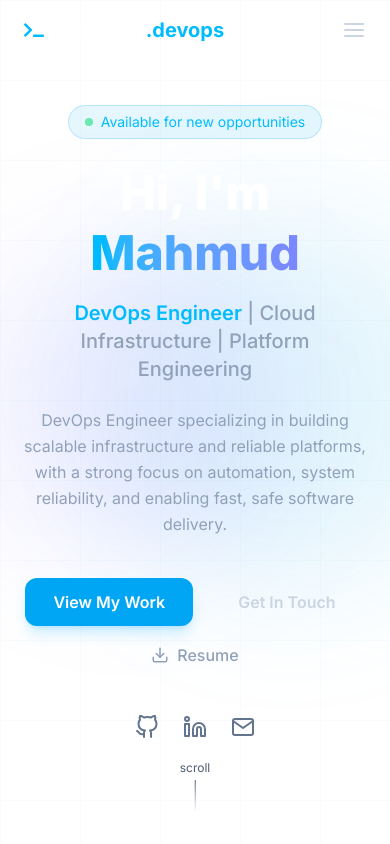
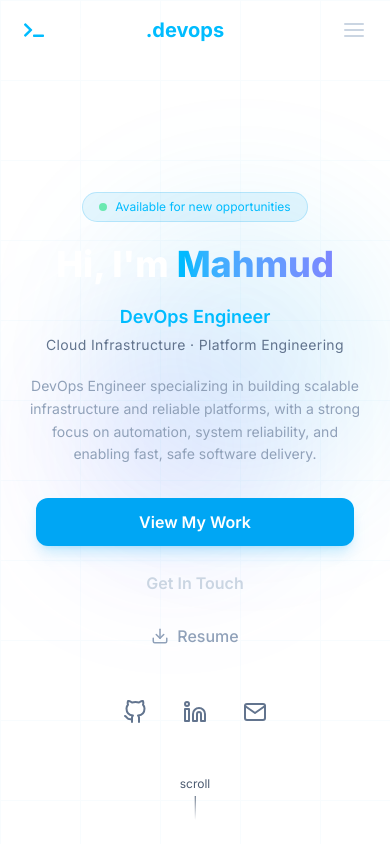
Before and after one commit to mahmud-arif/mahmud-arif.github.io, a Next.js app: page / in a window 390 px wide. Shown: the top 844 px of the page. Built offline with nearby package versions, Linux system fonts and the light colour scheme.

Commit message:
improve hero mobile layout

```diff
--- a/src/components/Hero.tsx
+++ b/src/components/Hero.tsx
@@ -6,12 +6,12 @@ export default function Hero() {
   return (
     <section
       id="hero"
-      className="relative min-h-screen flex items-center justify-center overflow-hidden"
+      className="relative min-h-screen flex items-center justify-center overflow-hidden pt-20 md:pt-0"
     >
       {/* Gradient background blobs */}
       <div className="absolute inset-0 -z-10">
-        <div className="absolute top-1/4 left-1/4 w-96 h-96 bg-sky-500/10 rounded-full blur-3xl" />
-        <div className="absolute bottom-1/3 right-1/4 w-80 h-80 bg-indigo-500/10 rounded-full blur-3xl" />
+        <div className="absolute top-1/4 left-1/4 w-72 h-72 md:w-96 md:h-96 bg-sky-500/10 rounded-full blur-3xl" />
+        <div className="absolute bottom-1/3 right-1/4 w-60 h-60 md:w-80 md:h-80 bg-indigo-500/10 rounded-full blur-3xl" />
         {/* Grid lines */}
         <div
           className="absolute inset-0 opacity-[0.03]"
@@ -23,13 +23,13 @@ export default function Hero() {
         />
       </div>
 
-      <div className="max-w-6xl mx-auto px-6 text-center">
+      <div className="max-w-6xl mx-auto px-5 md:px-6 text-center w-full">
         {/* Badge */}
         <motion.div
           initial={{ opacity: 0, y: -10 }}
           animate={{ opacity: 1, y: 0 }}
           transition={{ delay: 0.1 }}
-          className="inline-flex items-center gap-2 bg-sky-500/10 border border-sky-500/20 text-sky-400 text-sm px-4 py-1.5 rounded-full mb-6"
+          className="inline-flex items-center gap-2 bg-sky-500/10 border border-sky-500/20 text-sky-400 text-xs md:text-sm px-4 py-1.5 rounded-full mb-5 md:mb-6"
         >
           <span className="w-2 h-2 bg-green-400 rounded-full animate-pulse" />
           Available for new opportunities
@@ -40,7 +40,7 @@ export default function Hero() {
           initial={{ opacity: 0, y: 20 }}
           animate={{ opacity: 1, y: 0 }}
           transition={{ delay: 0.2 }}
-          className="text-5xl md:text-7xl font-extrabold text-white mb-4 leading-tight"
+          className="text-4xl sm:text-5xl md:text-7xl font-extrabold text-white mb-4 leading-tight"
         >
           Hi, I&apos;m{" "}
           <span className="bg-gradient-to-r from-sky-400 to-indigo-400 bg-clip-text text-transparent">
@@ -49,23 +49,26 @@ export default function Hero() {
         </motion.h1>
 
         {/* Title */}
-        <motion.p
+        <motion.div
           initial={{ opacity: 0, y: 20 }}
           animate={{ opacity: 1, y: 0 }}
           transition={{ delay: 0.3 }}
-          className="text-xl md:text-2xl text-slate-400 font-medium mb-6"
+          className="mb-5 md:mb-6"
         >
-
-          <span className="text-sky-400 font-semibold">DevOps Engineer</span>{" "}
-          | Cloud Infrastructure | Platform Engineering
-        </motion.p>
+          <p className="text-lg md:text-2xl text-slate-400 font-medium">
+            <span className="text-sky-400 font-semibold">DevOps Engineer</span>
+          </p>
+          <p className="text-sm md:text-base text-slate-500 mt-1 tracking-wide">
+            Cloud Infrastructure · Platform Engineering
+          </p>
+        </motion.div>
 
         {/* Description */}
         <motion.p
           initial={{ opacity: 0, y: 20 }}
           animate={{ opacity: 1, y: 0 }}
           transition={{ delay: 0.4 }}
-          className="max-w-2xl mx-auto text-slate-400 text-base md:text-lg leading-relaxed mb-10"
+          className="max-w-xl mx-auto text-slate-400 text-sm md:text-lg leading-relaxed mb-8 md:mb-10 px-2 md:px-0"
         >
           DevOps Engineer specializing in building scalable infrastructure and reliable platforms, with a strong focus on automation, system reliability, and enabling fast, safe software delivery.
         </motion.p>
@@ -75,24 +78,24 @@ export default function Hero() {
           initial={{ opacity: 0, y: 20 }}
           animate={{ opacity: 1, y: 0 }}
           transition={{ delay: 0.5 }}
-          className="flex flex-wrap items-center justify-center gap-4 mb-12"
+          className="flex flex-col sm:flex-row items-center justify-center gap-3 sm:gap-4 mb-10 md:mb-12 px-4 sm:px-0"
         >
           <a
             href="#projects"
-            className="bg-sky-500 hover:bg-sky-400 text-white font-semibold px-7 py-3 rounded-xl transition-all duration-200 shadow-lg shadow-sky-500/20 hover:shadow-sky-500/40"
+            className="w-full sm:w-auto bg-sky-500 hover:bg-sky-400 text-white font-semibold px-7 py-3 rounded-xl transition-all duration-200 shadow-lg shadow-sky-500/20 hover:shadow-sky-500/40 text-center"
           >
             View My Work
           </a>
           <a
             href="#contact"
-            className="border border-white/10 hover:border-sky-500/50 text-slate-300 hover:text-white font-semibold px-7 py-3 rounded-xl transition-all duration-200 hover:bg-sky-500/5"
+            className="w-full sm:w-auto border border-white/10 hover:border-sky-500/50 text-slate-300 hover:text-white font-semibold px-7 py-3 rounded-xl transition-all duration-200 hover:bg-sky-500/5 text-center"
           >
             Get In Touch
           </a>
           <a
             href="/Arif_Mahmud_Resume_DevOps.pdf"
             download
-            className="flex items-center gap-2 text-slate-400 hover:text-sky-400 font-medium transition-colors"
+            className="flex items-center justify-center gap-2 text-slate-400 hover:text-sky-400 font-medium transition-colors py-1"
           >
             <FiDownload className="text-lg" />
             Resume
@@ -104,7 +107,7 @@ export default function Hero() {
           initial={{ opacity: 0 }}
           animate={{ opacity: 1 }}
           transition={{ delay: 0.6 }}
-          className="flex justify-center gap-6"
+          className="flex justify-center gap-5 md:gap-6"
         >
           {[
             { icon: <FiGithub />, href: "https://github.com/mahmud-arif", label: "GitHub" },
@@ -117,7 +120,7 @@ export default function Hero() {
               target="_blank"
               rel="noopener noreferrer"
               aria-label={s.label}
-              className="text-slate-500 hover:text-sky-400 text-2xl transition-colors duration-200"
+              className="text-slate-500 hover:text-sky-400 text-2xl transition-colors duration-200 p-2"
             >
               {s.icon}
             </a>
@@ -129,10 +132,10 @@ export default function Hero() {
           initial={{ opacity: 0 }}
           animate={{ opacity: 1 }}
           transition={{ delay: 1, repeat: Infinity, repeatType: "reverse", duration: 1.2 }}
-          className="absolute bottom-8 left-1/2 -translate-x-1/2 flex flex-col items-center gap-1 text-slate-600 text-xs"
+          className="absolute bottom-6 md:bottom-8 left-1/2 -translate-x-1/2 flex flex-col items-center gap-1 text-slate-600 text-xs"
         >
           <span>scroll</span>
-          <div className="w-px h-8 bg-gradient-to-b from-slate-600 to-transparent" />
+          <div className="w-px h-6 md:h-8 bg-gradient-to-b from-slate-600 to-transparent" />
         </motion.div>
       </div>
     </section>
```
